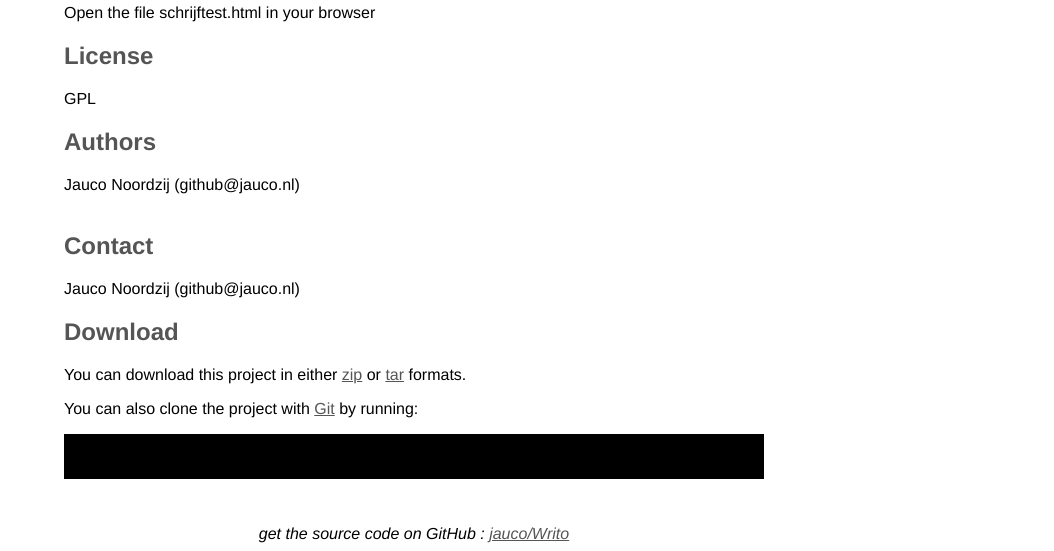
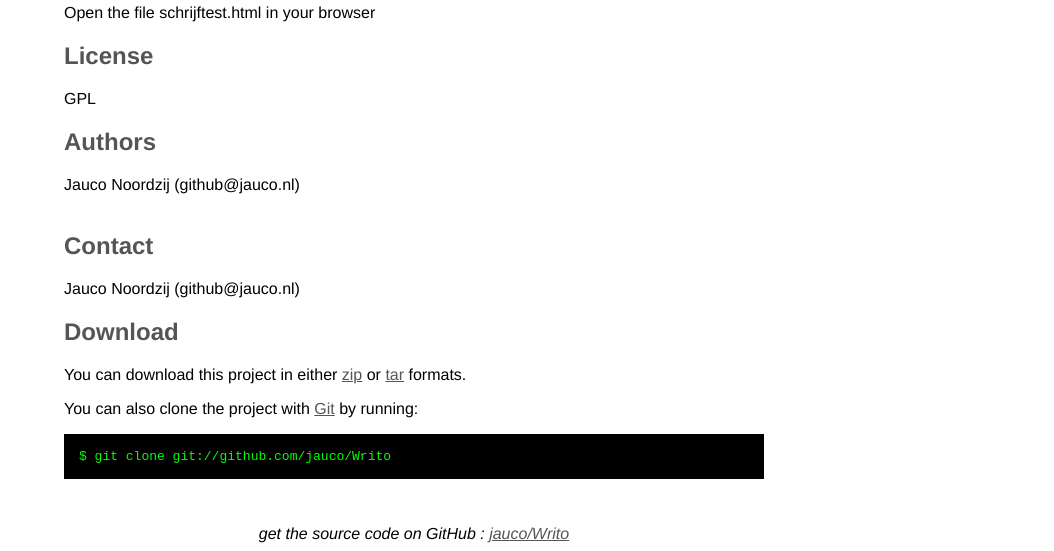
Before and after one commit to jauco/Writo, a plain HTML site: page index.html in a window 1280 px wide. Shown: the part 322-873 px from the top of the page, without its empty margins (226-1280 px from the left). Drawn offline with Linux system fonts and the light colour scheme.

Commit message:
Accidentally made Pre unreadable

```diff
--- a/index.html
+++ b/index.html
@@ -26,7 +26,7 @@
     a { color: #555; }
     .description { font-size: 1.2em; margin-bottom: 30px; margin-top: 30px; font-style: italic;}
     .download { float: right; }
-		pre { background: #000; color: #000; padding: 15px;}
+		pre { background: #000; color: #0F0; padding: 15px;}
     hr { border: 0; width: 80%; border-bottom: 1px solid #aaa}
     .footer { text-align:center; padding-top:30px; font-style: italic; }
 	</style>
```
